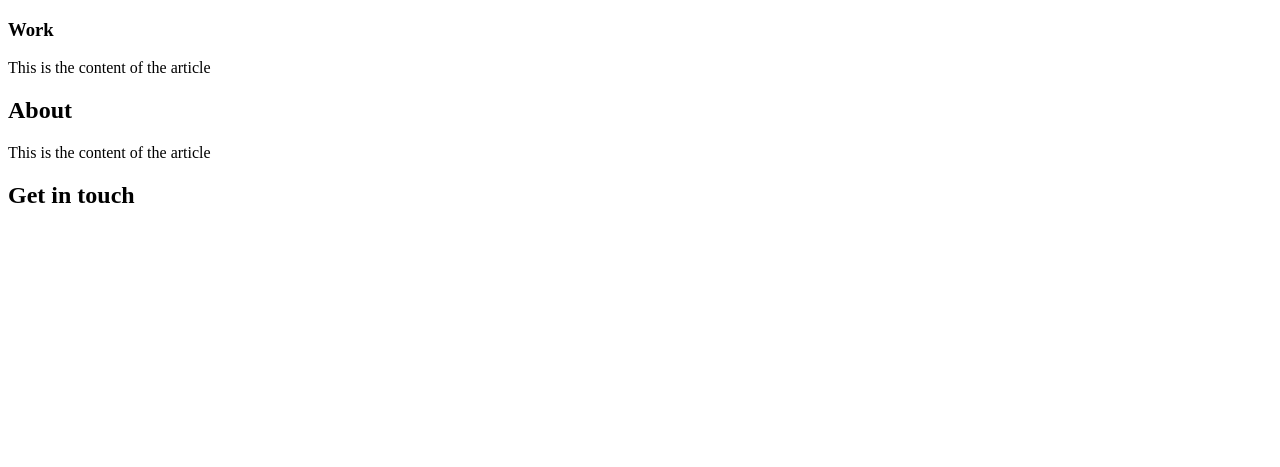
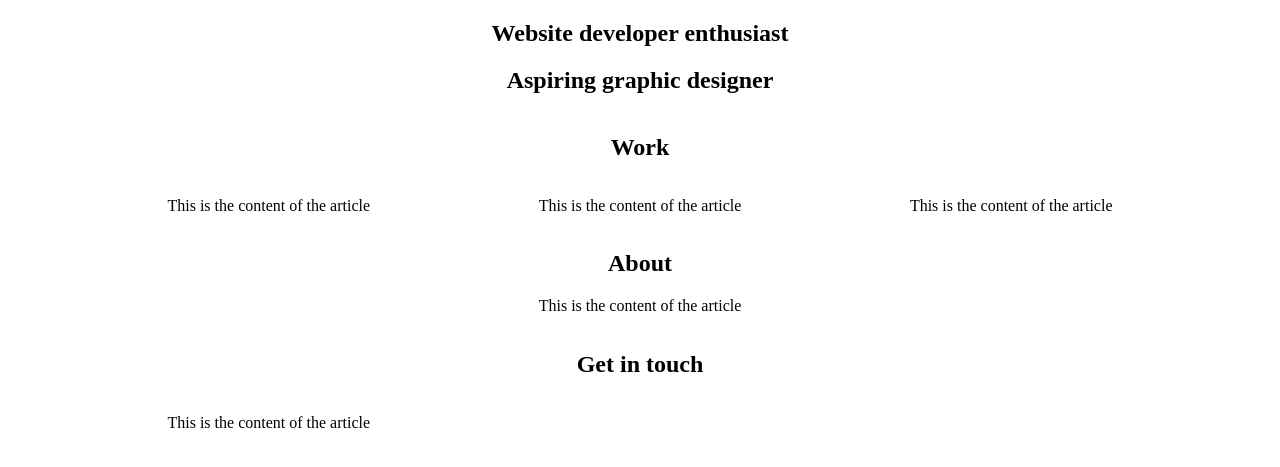
Before and after one commit to g4-SL/personalportfolio_2.0, a PHP site: page / in a window 1280 px wide. Shown: the top 467 px of the page. Run offline with PHP 8.4, Linux system fonts and the light colour scheme.

Commit message:
Added basic sections in index.html

```diff
--- a/app/css/style.css
+++ b/app/css/style.css
@@ -5,12 +5,13 @@ html {
   box-sizing: inherit; }
 
 body {
-  max-width: 800px; }
+  margin: 15px; }
 
 section {
   max-width: 68em;
   margin-left: auto;
-  margin-right: auto; }
+  margin-right: auto;
+  text-align: center; }
   section::after {
     clear: both;
     content: "";
@@ -22,10 +23,19 @@ section {
     width: 23.23176%; }
     section aside:last-child {
       margin-right: 0; }
-  section article {
+  section article p {
     float: left;
     display: block;
     margin-right: 2.35765%;
-    width: 74.41059%; }
-    section article:last-child {
+    width: 31.76157%; }
+    section article p:last-child {
       margin-right: 0; }
+
+#header-branding {
+  max-width: 68em;
+  margin-left: auto;
+  margin-right: auto; }
+  #header-branding::after {
+    clear: both;
+    content: "";
+    display: table; }
--- a/app/index.html
+++ b/app/index.html
@@ -7,7 +7,6 @@
 
 	<!-- Basic Page Needs
   ================================================== -->
-  	<base href="http://localhost:8888">
 	<meta charset="utf-8">
 	<title>Sarah Louise</title>
 	<meta name="description" content="Personal Portfolio">
@@ -16,24 +15,33 @@
 	<!-- Mobile Specific Metas
   ================================================== -->
 	<meta name="viewport" content="width=device-width, initial-scale=1, maximum-scale=1">
+
+	<!--build:css css/styles.min.css-->
+	<link rel="stylesheet" type="text/css" href="css/style.css">
+	<!--endbuild-->
 </head>
 <body>
+	<section id="header-branding">
+		<h2>Website developer enthusiast</h2>
+		<h2>Aspiring graphic designer</h2>
+	</section>
 	<section id="work">
-		<aside>
-			<h1>Work</h1>
-		</aside>
+		<h1>Work</h1>
 		<article>
+			<p>This is the content of the article</p>
+			<p>This is the content of the article</p>
 			<p>This is the content of the article</p>
 		</article>
 	</section>
 	<section id="about">
 		<h1>About</h1>
+		<p>This is the content of the article</p>
+	</section>
+	<section id="contact">
+		<h1>Get in touch</h1>
 		<article>
 			<p>This is the content of the article</p>
 		</article>
 	</section>
-	<section id="contact">
-		<h1>Get in touch</h1>
-	</section>
 </body>
 </html>
--- a/app/scss/style.scss
+++ b/app/scss/style.scss
@@ -2,15 +2,21 @@
 @import "neat";
 
 body{
-	max-width:900px;
+	margin: 15px;
 }
 
 section {
   	@include outer-container;
+	text-align: center;
 	aside {
 		@include span-columns(3);
 	}
 	article {
-    @include span-columns(9);
+		p{
+			@include span-columns(4 of 12);
 		}
 	}
+}
+#header-branding{
+	@include outer-container;
+}
```
Lines whose indentation alone changed are shown as unchanged.
